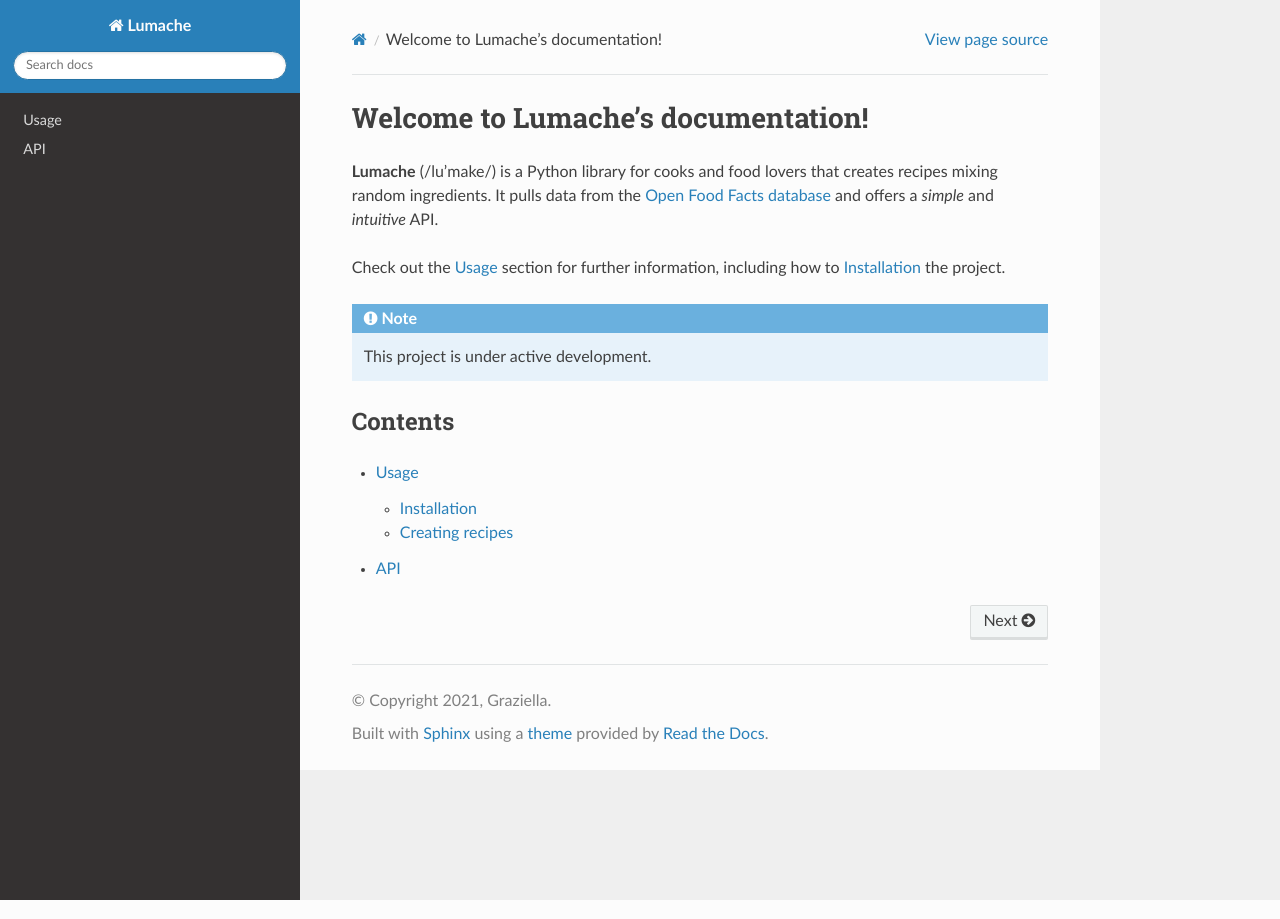
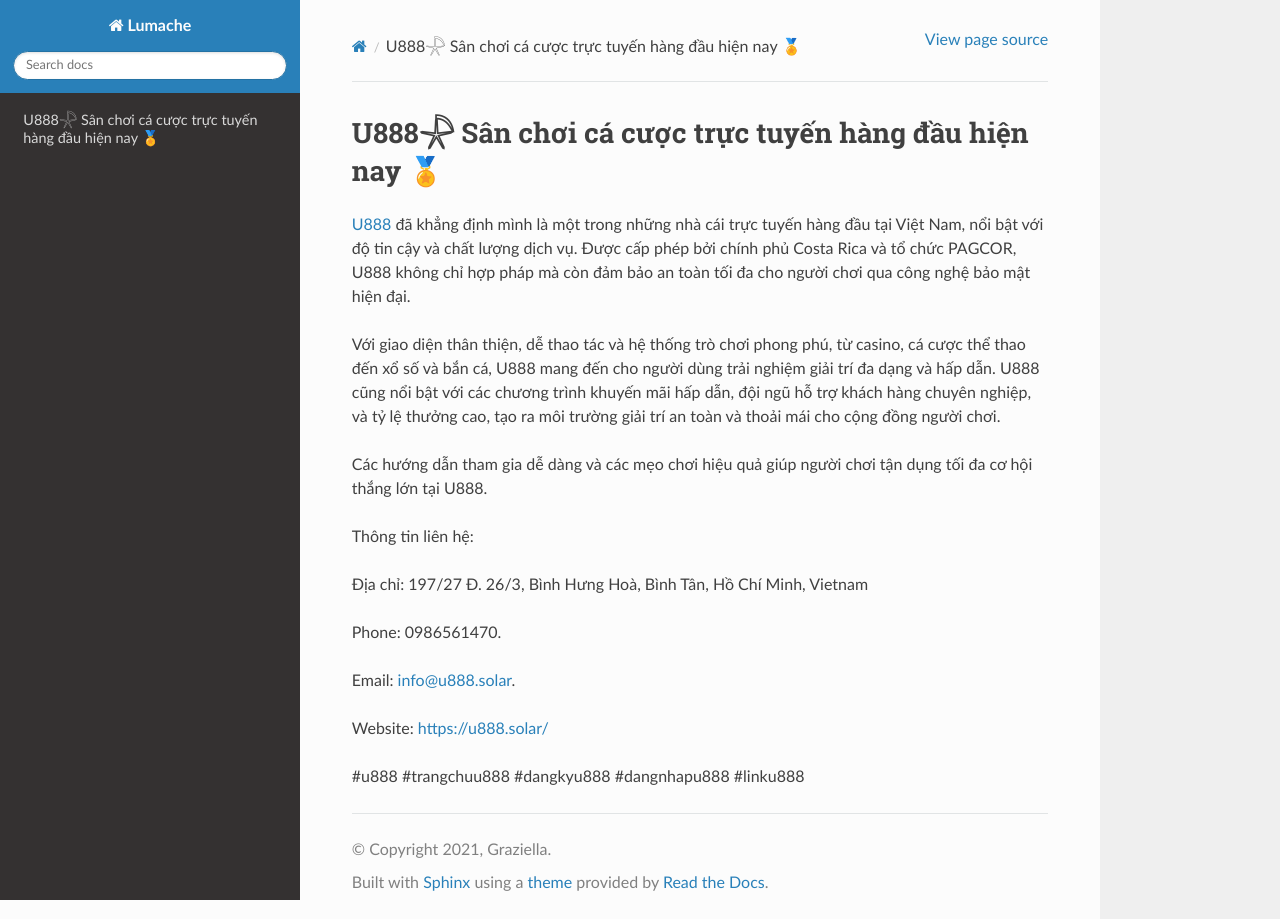
Before and after one commit to hanhtran123/u888solar, a Sphinx documentation site: the page built from docs/source/index.rst, in a window 1280 px wide. Built offline with Sphinx 7.4.7 and the Read the Docs theme 3.1.0, drawn with Linux system fonts in a browser that asks for light colours.

Commit message:
Update index.rst

```diff
--- a/docs/source/index.rst
+++ b/docs/source/index.rst
@@ -1,22 +1,20 @@
-Welcome to Lumache's documentation!
+U888𓇻 Sân chơi cá cược trực tuyến hàng đầu hiện nay 🏅
 ===================================
 
-**Lumache** (/lu'make/) is a Python library for cooks and food lovers
-that creates recipes mixing random ingredients.
-It pulls data from the `Open Food Facts database <https://world.openfoodfacts.org/>`_
-and offers a *simple* and *intuitive* API.
+`U888 <https://u888.solar/>`_ đã khẳng định mình là một trong những nhà cái trực tuyến hàng đầu tại Việt Nam, nổi bật với độ tin cậy và chất lượng dịch vụ. Được cấp phép bởi chính phủ Costa Rica và tổ chức PAGCOR, U888 không chỉ hợp pháp mà còn đảm bảo an toàn tối đa cho người chơi qua công nghệ bảo mật hiện đại.
 
-Check out the :doc:`usage` section for further information, including
-how to :ref:`installation` the project.
+Với giao diện thân thiện, dễ thao tác và hệ thống trò chơi phong phú, từ casino, cá cược thể thao đến xổ số và bắn cá, U888 mang đến cho người dùng trải nghiệm giải trí đa dạng và hấp dẫn. U888 cũng nổi bật với các chương trình khuyến mãi hấp dẫn, đội ngũ hỗ trợ khách hàng chuyên nghiệp, và tỷ lệ thưởng cao, tạo ra môi trường giải trí an toàn và thoải mái cho cộng đồng người chơi.
 
-.. note::
+Các hướng dẫn tham gia dễ dàng và các mẹo chơi hiệu quả giúp người chơi tận dụng tối đa cơ hội thắng lớn tại U888.
 
-   This project is under active development.
+Thông tin liên hệ:
 
-Contents
---------
+Địa chỉ: 197/27 Đ. 26/3, Bình Hưng Hoà, Bình Tân, Hồ Chí Minh, Vietnam
 
-.. toctree::
+Phone: 0986561470.
 
-   usage
-   api
+Email: info@u888.solar.
+
+Website: https://u888.solar/
+
+#u888 #trangchuu888 #dangkyu888 #dangnhapu888 #linku888
```
